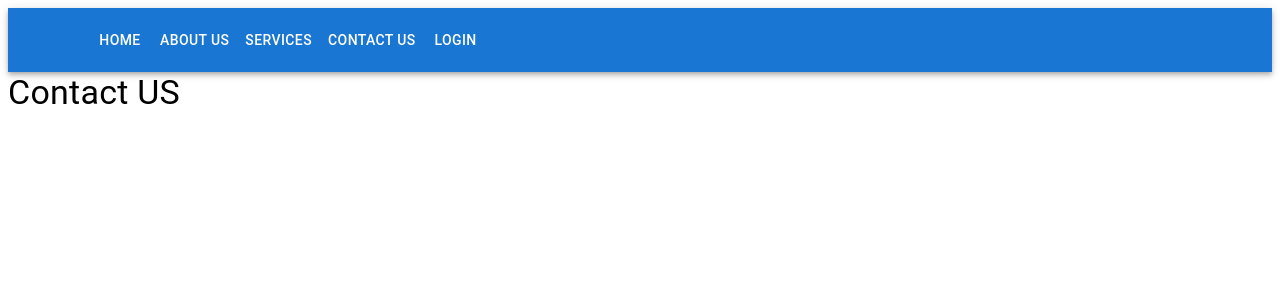
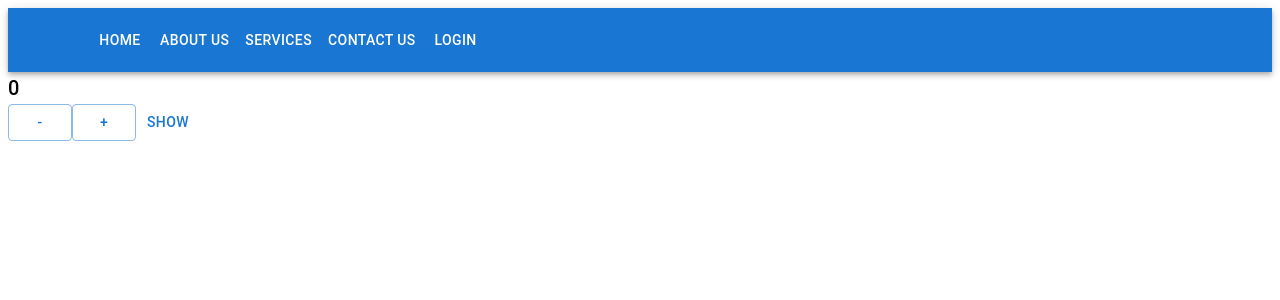
Before and after one commit to ashishBendale777/react-app-2026, a React (Vite) app: page /contact in a window 1280 px wide. Shown: the top 300 px of the page. Built offline with nearby package versions, Linux system fonts and the light colour scheme; some icons are missing.

Commit message:
use state hook implimented

```diff
--- a/src/pages/Contact.jsx
+++ b/src/pages/Contact.jsx
@@ -1,10 +1,33 @@
-import { Typography } from '@mui/material'
-import React from 'react'
+import { Button, Typography } from '@mui/material'
+import React, { useState } from 'react'
 
 const Contact = () => {
+
+  //define state variable
+  const [counter, setCounter] = useState(0)
+
+  const [show, setshow] = useState(false)
+
+  let increase = () => {
+    setCounter(counter + 1)
+  }
+  let decrease = () => {
+    setCounter(counter - 1)
+
+  }
+
   return (
     <>
-      <Typography variant='h4'>Contact US</Typography>
+      {show && <Typography variant='h4'>Contact US</Typography>}
+      <Typography variant='h6'>{counter}</Typography>
+
+      <Button onClick={() => decrease()} variant='outlined'>-</Button>
+      <Button onClick={() => increase()} variant='outlined'>+</Button>
+
+
+      <Button onClick={() => {
+        setshow(!show)
+      }}>{show? "Hide":"Show"}</Button>
     </>
   )
 }
```
